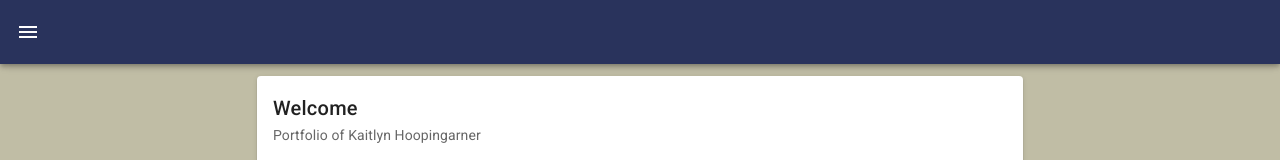
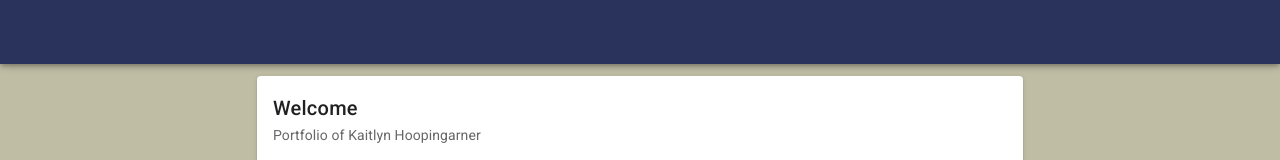
Before and after one commit to kjh04/kjh04.github.io-portfolio, a Vue app: page / in a window 1280 px wide. Shown: the top 160 px of the page. Built offline with nearby package versions, Linux system fonts and the light colour scheme.

Commit message:
Commented out navigation bar

```diff
--- a/src/App.vue
+++ b/src/App.vue
@@ -5,9 +5,9 @@
       dark
       color="#29335C"
     >
-      <v-app-bar-nav-icon v-on:click="drawer = !drawer"></v-app-bar-nav-icon>
+      <!-- <v-app-bar-nav-icon v-on:click="drawer = !drawer"></v-app-bar-nav-icon> -->
     </v-app-bar>
-    <v-navigation-drawer
+    <!-- <v-navigation-drawer
       v-model="drawer"
       absolute
       temporary
@@ -28,7 +28,7 @@
           </v-list-item-content>
         </v-list-item>
       </v-list>
-    </v-navigation-drawer>
+    </v-navigation-drawer> -->
     <v-content>
       <v-container>
         <v-row align="center" justify="center">
```
